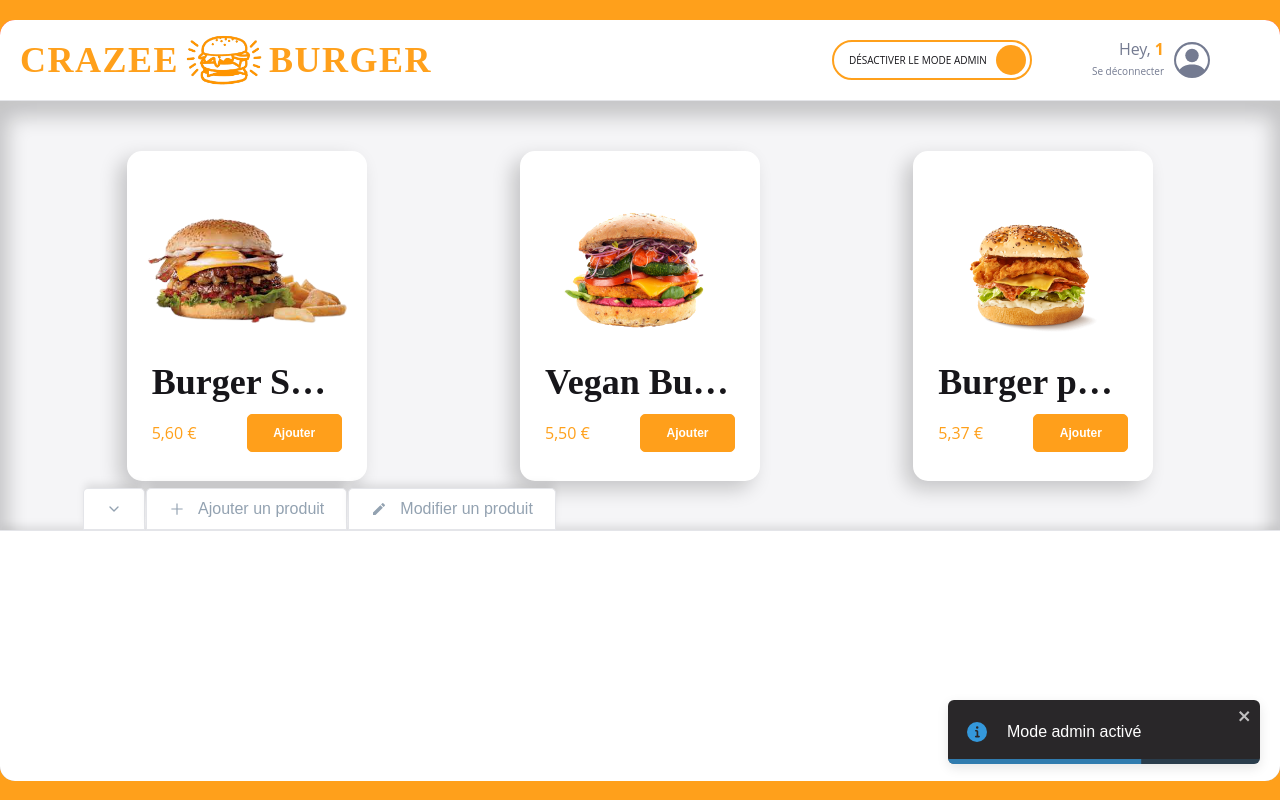
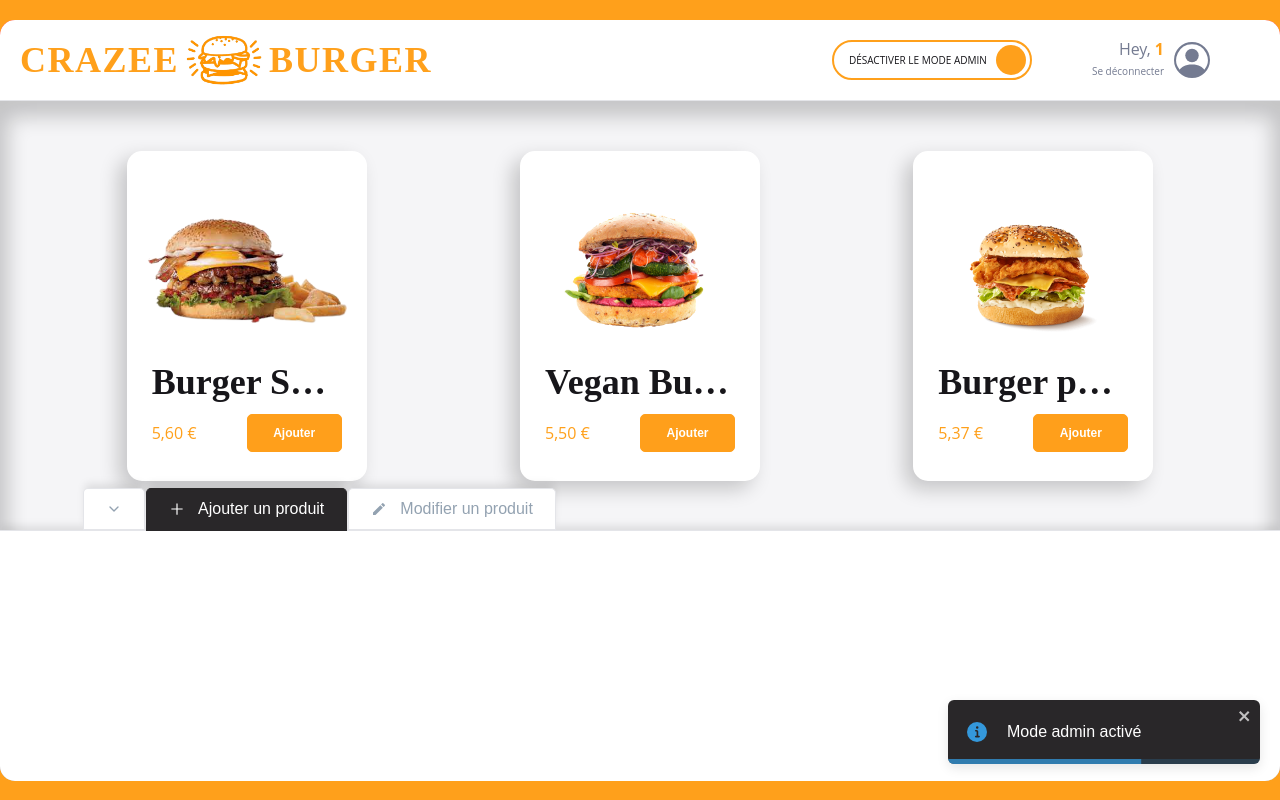
Before and after one commit to AzN-StaR27/crazee-burger, a React app: page /order/1 in a window 1280 px wide. Both pictures are taken after a click on the label 931 px from the left and 60 px from the top of the page. Built offline with nearby package versions, Linux system fonts and the light colour scheme; grey boxes are pictures that could not be loaded; the HTML template or start-up script is replaced by a standard one.

Commit message:
🚧 F07: ADMIN > Tabs > add tabsConfig file

```diff
--- a/src/components/pages/order/Main/Admin/AdminTabs.jsx
+++ b/src/components/pages/order/Main/Admin/AdminTabs.jsx
@@ -2,76 +2,45 @@ import React from "react";
 import styled from "styled-components";
 import Tab from "../../../../reusable-ui/Tab";
 import { FiChevronDown, FiChevronUp } from "react-icons/fi";
-import { AiOutlinePlus } from "react-icons/ai";
-import { MdModeEditOutline } from "react-icons/md";
-import { useState } from "react";
 import { theme } from "../../../../../theme";
 import { useContext } from "react";
 import OrderContext from "../../../../../context/OrderContext";
+import { getTabsConfig } from "./getTabsConfig";
 export default function AdminTabs() {
   const {
     isCollapsed,
     setIsCollapsed,
-    isAddSelected,
-    setIsAddSelected,
-    isEditSelected,
-    setIsEditSelected,
+    currentPageSelected,
+    setcurrentPageSelected,
   } = useContext(OrderContext);
 
-  const selectAddTab = () => {
-    setIsCollapsed(false);
-    setIsAddSelected(true);
-    setIsEditSelected(false);
-  };
-  const selectEditTab = () => {
-    setIsCollapsed(false);
-    setIsAddSelected(false);
-    setIsEditSelected(true);
+  const tabs = getTabsConfig(currentPageSelected);
+
+  const selectTab = (tabSelected) => {
+    setIsCollapsed(false); //ouvre moi le panel ds ts les cas
+    setcurrentPageSelected(tabSelected); //réactualise l'onglet sélectionné
   };
 
-  const selectTab = (tabSelected) => {
-    setIsCollapsed(false);
-
-    if (tabSelected === "add") {
-      setIsAddSelected(true);
-      setIsEditSelected(false);
-    } else if (tabSelected === "edit") {
-      setIsAddSelected(false);
-      setIsEditSelected(true);
-    }
-  };
-
-  const tabsConfig = [
-    {
-      label: "",
-      Icon: isCollapsed ? <FiChevronUp /> : <FiChevronDown />,
-      onClick: () => {
-        setIsCollapsed(!isCollapsed);
-      },
-      className: isCollapsed ? "is-active" : "",
-    },
-    {
-      label: "Ajouter un produit",
-      Icon: <AiOutlinePlus />,
-      onClick: () => selectTab("add"),
-      className: isAddSelected ? "is-active" : "",
-    },
-    {
-      label: "Modifier un produit",
-      Icon: <MdModeEditOutline />,
-      onClick: () => selectTab("edit"),
-      className: isEditSelected ? "is-active" : "",
-    },
-  ];
-
+  //affichage
   return (
     <AdminTabsStyled>
-      {tabsConfig.map((tab) => {
+      <Tab
+        label=""
+        Icon={isCollapsed ? <FiChevronUp /> : <FiChevronDown />}
+        onClick={() => {
+          setIsCollapsed(!isCollapsed);
+        }}
+        className={isCollapsed ? "is-active" : ""}
+      />
+
+      {tabs.map((tab) => {
         return (
           <Tab
             label={tab.label}
             Icon={tab.Icon}
-            onClick={tab.onClick}
+            onClick={() => {
+              selectTab(tab.index);
+            }}
             className={tab.className}
           />
         );
--- /dev/null
+++ b/src/components/pages/order/Main/Admin/getTabsConfig.jsx
@@ -0,0 +1,31 @@
+import { AiOutlinePlus } from "react-icons/ai";
+import { MdModeEditOutline } from "react-icons/md";
+
+export const getTabsConfig = (currentPageSelected) => [
+  // {
+  //   index:"chevronUpDown",
+  //   label: "",
+  //   Icon: isCollapsed ? <FiChevronUp /> : <FiChevronDown />,
+  //   onClick: () => {
+  //     setIsCollapsed(!isCollapsed);
+  //   },
+  //   className: isCollapsed ? "is-active" : "",
+  // },
+  {
+    index: "add",
+    label: "Ajouter un produit",
+    Icon: <AiOutlinePlus />,
+    className: currentPageSelected === "add" ? "is-active" : "",
+  },
+  {
+    index: "edit",
+    label: "Modifier un produit",
+    Icon: <MdModeEditOutline />,
+    className: currentPageSelected === "edit" ? "is-active" : "",
+  },
+];
+
+//tabsConfig est une fonction qui renvoit un tableau : () => []
+//transformer en fonction permet de pouvoir envoyer des parametres dont la fonction aurait besoin, ici currentPageSelected,
+//faire un appel de fonction qui renvoit le param currentPageSelected dans le fichier où on a besoin de tabsConfig
+//note : on ne va plus mapper sur le tableau tabsConfig mais le nouveau tableau qui appelle la fonction getTabsConfig
--- a/src/components/pages/order/OrderPage.jsx
+++ b/src/components/pages/order/OrderPage.jsx
@@ -14,6 +14,7 @@ export default function OrderPage() {
   //collapse pour onglet réduit
   const [isAddSelected, setIsAddSelected] = useState(false);
   const [isEditSelected, setIsEditSelected] = useState(false);
+  const [currentPageSelected, setcurrentPageSelected] = useState("add");
 
   //comportement
 
@@ -26,6 +27,8 @@ export default function OrderPage() {
     setIsAddSelected,
     isEditSelected,
     setIsEditSelected,
+    currentPageSelected,
+    setcurrentPageSelected,
   };
   //On a pas besoin d'écrire isModeAdmin: isModeAdmin quand les "noms" sont les mêmes
 
--- a/src/context/OrderContext.jsx
+++ b/src/context/OrderContext.jsx
@@ -9,4 +9,6 @@ export default createContext({
   setIsAddSelected: () => {},
   isEditSelected: false,
   setIsEditSelected: () => {},
+  currentPageSelected: "",
+  setcurrentPageSelected: () => {},
 });
```
